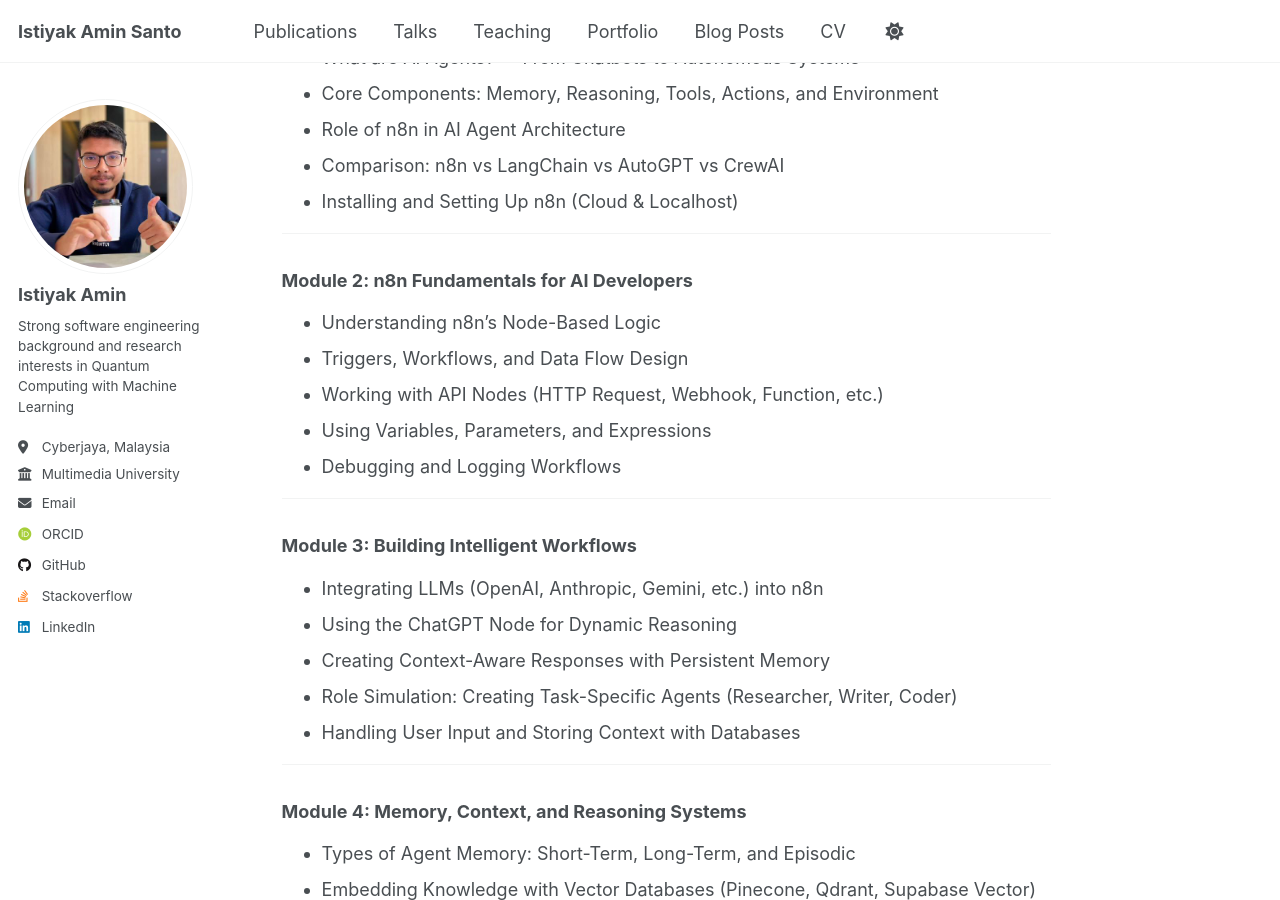
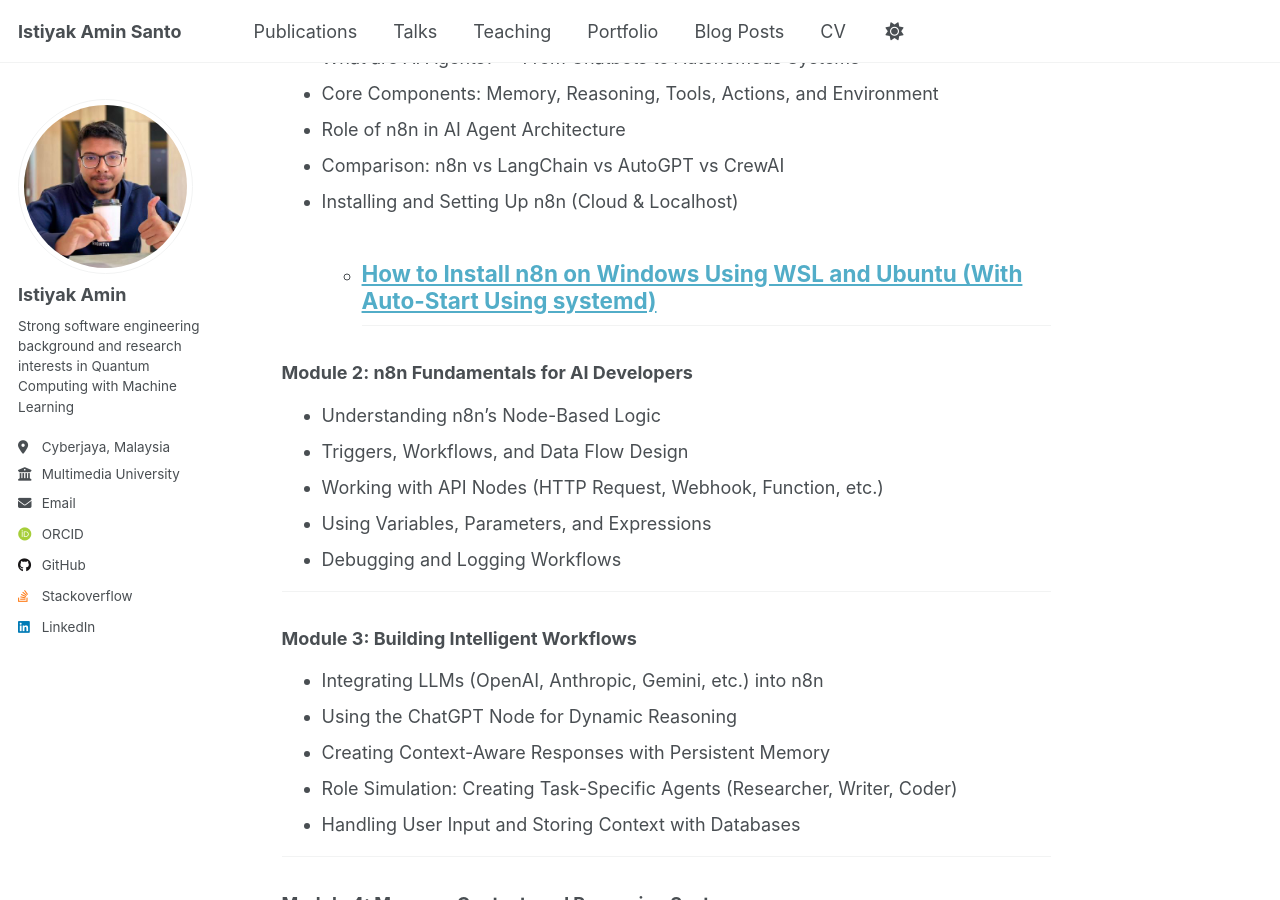
Before and after one commit to istiyakamin/istiyakamin.github.io, a Jekyll site: the page built from _teaching/complete-ai-agent-n8n.md, in a window 1280 px wide and 900 px high, scrolled down 618 px. Built offline with Jekyll 4.4.1, drawn with Linux system fonts in a browser that asks for light colours; some web fonts are replaced; a script that is not in the unit is left out.

Commit message:
Publsihed it with techiner website

```diff
--- a/_teaching/complete-ai-agent-n8n.md
+++ b/_teaching/complete-ai-agent-n8n.md
@@ -26,7 +26,7 @@ By the end, you’ll be able to build your own **autonomous AI systems** that pe
 - Role of n8n in AI Agent Architecture
 - Comparison: n8n vs LangChain vs AutoGPT vs CrewAI
 - Installing and Setting Up n8n (Cloud & Localhost)
-
+    - [How to Install n8n on Windows Using WSL and Ubuntu (With Auto-Start Using systemd)](https://istiyakamin.github.io/posts/2025/10/n8n-install-wsl-using-systemd/)
 ---
 
 ### **Module 2: n8n Fundamentals for AI Developers**
```
